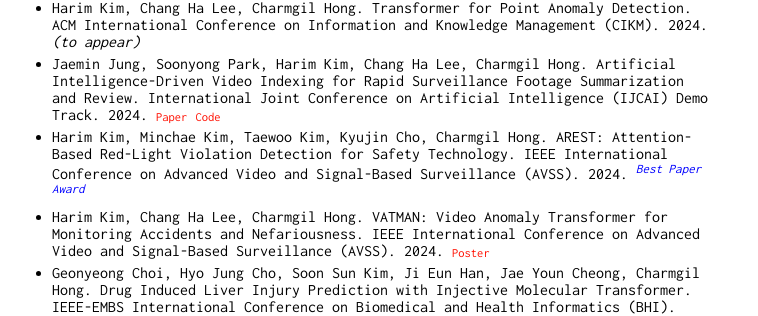
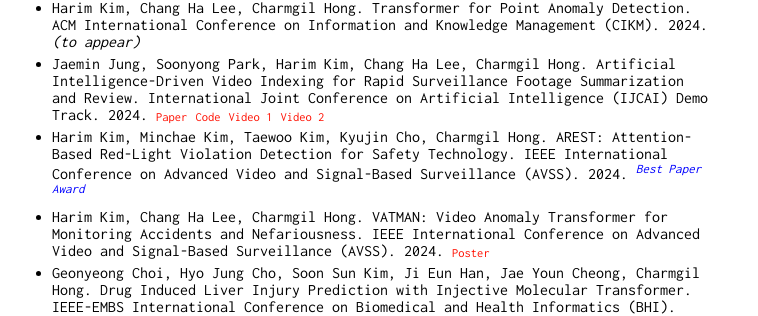
Before and after one commit to charmgil/charmgil.github.io, a Jekyll site: the page built from index.md, in a window 1280 px wide and 900 px high, scrolled down 699 px. Shown: the part 150-466 px from the top of the window, without its empty margins (258-1016 px from the left). Built offline with Jekyll 4.4.1, drawn with Linux system fonts in a browser that asks for light colours; our own code applies the rules of GitHub Pages for plain Markdown files.

Commit message:
modified:   index.md

```diff
--- a/index.md
+++ b/index.md
@@ -39,7 +39,7 @@ I am also interested in: (4) AI/ICT for Korean unification and the development o
 #### International venues
 
 * Harim Kim, Chang Ha Lee, Charmgil Hong. Transformer for Point Anomaly Detection. ACM International Conference on Information and Knowledge Management (CIKM). 2024. *(to appear)*
-* Jaemin Jung, Soonyong Park, Harim Kim, Chang Ha Lee, Charmgil Hong. Artificial Intelligence-Driven Video Indexing for Rapid Surveillance Footage Summarization and Review. International Joint Conference on Artificial Intelligence (IJCAI) Demo Track. 2024. <span class="res">[Paper](https://www.ijcai.org/proceedings/2024/1009){:target="_blank"}</span> <span class="res">[Code](https://github.com/nth221/videx){:target="_blank"}</span>
+* Jaemin Jung, Soonyong Park, Harim Kim, Chang Ha Lee, Charmgil Hong. Artificial Intelligence-Driven Video Indexing for Rapid Surveillance Footage Summarization and Review. International Joint Conference on Artificial Intelligence (IJCAI) Demo Track. 2024. <span class="res">[Paper](https://www.ijcai.org/proceedings/2024/1009){:target="_blank"}</span> <span class="res">[Code](https://github.com/nth221/videx){:target="_blank"}</span> <span class="res">[Video 1](https://youtu.be/IaTPpJfmFnQ){:target="_blank"}</span> <span class="res">[Video 2](https://youtu.be/eXMBMsPZQaU){:target="_blank"}</span>
 * Harim Kim, Minchae Kim, Taewoo Kim, Kyujin Cho, Charmgil Hong. AREST: Attention-Based Red-Light Violation Detection for Safety Technology. IEEE International Conference on Advanced Video and Signal-Based Surveillance (AVSS). 2024. <span class="award">*Best Paper Award*</span>
 * Harim Kim, Chang Ha Lee, Charmgil Hong. VATMAN: Video Anomaly Transformer for Monitoring Accidents and Nefariousness. IEEE International Conference on Advanced Video and Signal-Based Surveillance (AVSS). 2024. <span class="res">[Poster](files/arx/VATMAN_AVSS2024.pdf){:target="_blank"}</span>
 * Geonyeong Choi, Hyo Jung Cho, Soon Sun Kim, Ji Eun Han, Jae Youn Cheong, Charmgil Hong. Drug Induced Liver Injury Prediction with Injective Molecular Transformer. IEEE-EMBS International Conference on Biomedical and Health Informatics (BHI). 2023. <span class="res">[Paper](https://bhiconference.github.io/BHI2023/2023/pdfs/1570919252.pdf){:target="_blank"}</span>
```
